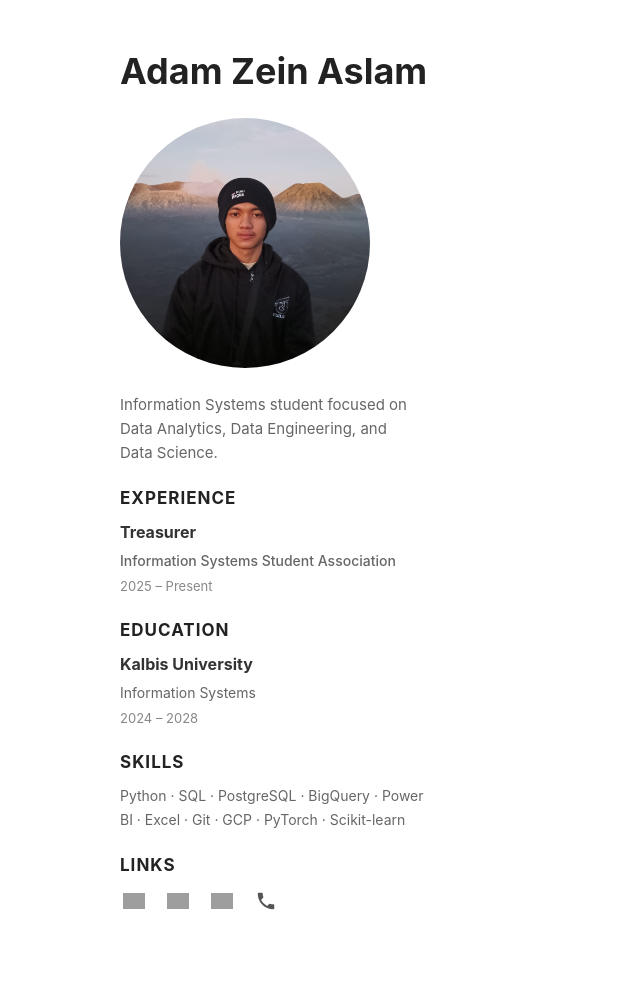
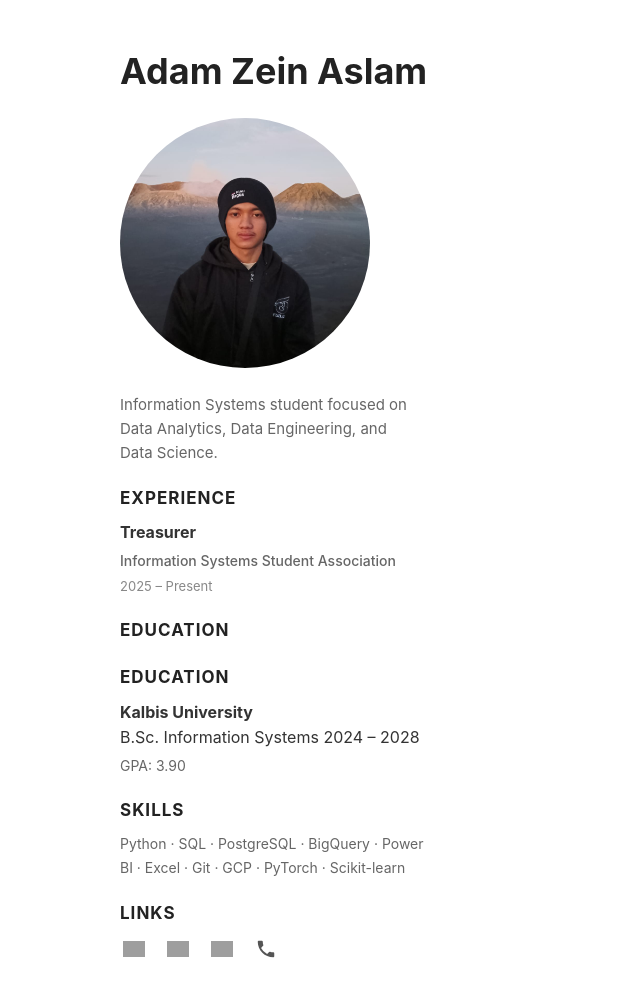
Before and after one commit to AdamZeinAslam/AdamZeinAslam.github.io, a Jekyll site: the page built from index.md, in a window 1280 px wide and 1013 px high. Shown: the top 997 px of the window, without its empty margins (0-640 px from the left). Built offline with Jekyll 4.4.1, drawn with Linux system fonts in a browser that asks for light colours; grey boxes are pictures that could not be loaded.

Commit message:
Update default.html

```diff
--- a/_layouts/default.html
+++ b/_layouts/default.html
@@ -73,17 +73,29 @@
 
     <div class="education-item">
 
-      <h3>Kalbis University</h3>
+     <section class="sidebar-section">
 
-      <p>Information Systems</p>
+  <h2>Education</h2>
 
-      <p class="date">
-        2024 – 2028
-      </p>
+  <div class="education-item">
+
+    <h3>Kalbis University</h3>
+
+    <div class="education-details">
+
+      <span>B.Sc. Information Systems</span>
+
+      <span class="education-year">2024 – 2028</span>
 
     </div>
 
-  </section>
+    <p class="gpa">
+      GPA: 3.90
+    </p>
+
+  </div>
+
+</section>
 
 
   <!-- SKILLS -->
```
